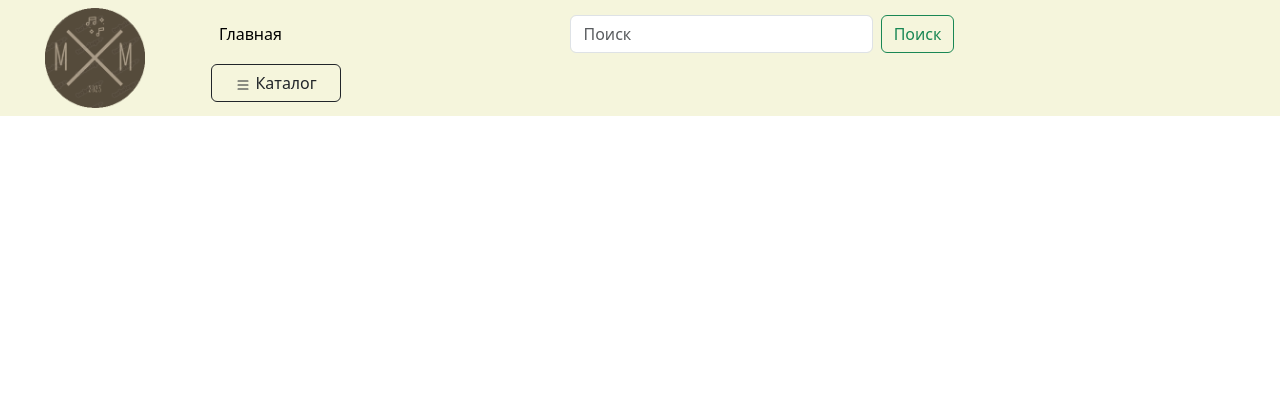
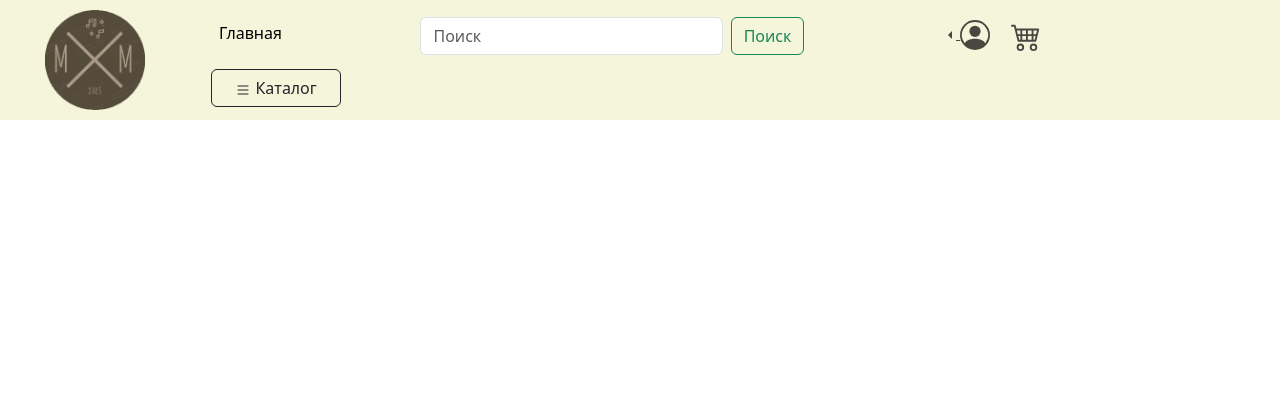
Before and after one commit to progNub/MusicShop, a Django app: page /card/ in a window 1280 px wide. Shown: the top 420 px of the page. Run offline with Django 5.2, Linux system fonts and the light colour scheme; the visitor is signed in with stand-in values (Sample User, id 1); data that the repository does not hold is empty.

Commit message:
Добавил в меню профиль и корзину

```diff
--- a/static/css/base_style.css
+++ b/static/css/base_style.css
@@ -50,7 +50,9 @@
 
 .flex-end {
     display: flex;
+    justify-content: start;
     align-self: end;
+    min-width: 300px;
 }
 
 
--- /dev/null
+++ b/static/css/menu_style.css
@@ -0,0 +1,9 @@
+#card-button-link {
+    opacity: 70%;
+
+}
+
+#card-button-link:hover {
+    opacity: 100%;
+
+}
--- a/templates/inc/_menu.html
+++ b/templates/inc/_menu.html
@@ -1,4 +1,8 @@
 {% load static %}
+{% block links %}
+	<link rel="stylesheet" href="{% static 'css/menu_style.css' %}">
+{% endblock %}
+
 <nav class="navbar navbar-expand-lg ">
 	<div class="container-fluid">
 
@@ -30,15 +34,84 @@
 								{#      Поиск   #}
 								<li class="nav-item">
 									<form class="d-flex form-search-product" action="{% url 'home' %}" role="search">
-										<input id="search-product" name="search-product" class="form-control me-2"
+										<input id="search_product" name="search_product" class="form-control me-2"
 											   type="search"
+												{% if search_product %}
+											   value="{{ search_product }}"
+												{% endif %}
 											   placeholder="Поиск" aria-label="Поиск">
 										<button class="btn btn-outline-success" type="submit">Поиск</button>
 									</form>
 								</li>
 							</ul>
 						</div>
-						<div class="flex-end"></div>
+						<div class="flex-end ">
+
+							<ul class="navbar-nav me-auto mb-2 mb-lg-0">
+
+								{#      Профиль   #}
+								{% if user.is_authenticated %}
+									<li class="nav-item" id="card-button-link">
+										<div class="dropstart">
+											<a class="btn btn-link dropdown-toggle text-black" href="#" role="button"
+											   id="dropdownMenuLink" data-bs-toggle="dropdown" aria-expanded="false">
+												<svg xmlns="http://www.w3.org/2000/svg" width="30" height="30"
+													 fill="currentColor" class="bi bi-person-circle"
+													 viewBox="0 0 16 16">
+													<path d="M11 6a3 3 0 1 1-6 0 3 3 0 0 1 6 0z"/>
+													<path fill-rule="evenodd"
+														  d="M0 8a8 8 0 1 1 16 0A8 8 0 0 1 0 8zm8-7a7 7 0 0 0-5.468 11.37C3.242 11.226 4.805 10 8 10s4.757 1.225 5.468 2.37A7 7 0 0 0 8 1z"/>
+												</svg>
+											</a>
+
+											<ul class="dropdown-menu">
+												<li><a class="dropdown-item" href="#">Мой профиль</a></li>
+												{% if user.is_superuser %}
+													<li><a class="dropdown-item"
+														   href="{% url 'admin:index' %}">Админка</a></li>
+												{% endif %}
+												<li><a class="dropdown-item" href="{% url 'logout' %}">Выйти</a></li>
+											</ul>
+										</div>
+									</li>
+								{% else %}
+									<li class="nav-item" id="card-button-link">
+										<div class="dropstart">
+											<a class="btn btn-link dropdown-toggle text-black" href="#" role="button"
+											   id="dropdownMenuLink" data-bs-toggle="dropdown" aria-expanded="false">
+												<svg xmlns="http://www.w3.org/2000/svg" width="30" height="30"
+													 fill="currentColor" class="bi bi-person-circle"
+													 viewBox="0 0 16 16">
+													<path d="M11 6a3 3 0 1 1-6 0 3 3 0 0 1 6 0z"/>
+													<path fill-rule="evenodd"
+														  d="M0 8a8 8 0 1 1 16 0A8 8 0 0 1 0 8zm8-7a7 7 0 0 0-5.468 11.37C3.242 11.226 4.805 10 8 10s4.757 1.225 5.468 2.37A7 7 0 0 0 8 1z"/>
+												</svg>
+											</a>
+
+											<ul class="dropdown-menu">
+												<li><a class="dropdown-item" href="{% url 'login' %}">Войти</a></li>
+												<li><a class="dropdown-item" href="{% url 'register' %}">Зарегистрироваться</a>
+												</li>
+											</ul>
+										</div>
+									</li>
+								{% endif %}
+								{#      Профиль   #}
+
+								{#      Корзина   #}
+								{% if user.is_authenticated %}
+									<li class="nav-item" id="card-button-link">
+										<a class="nav-link active" aria-current="page" href="{% url 'orders' %}">
+											<svg xmlns="http://www.w3.org/2000/svg" width="30" height="30"
+												 fill="currentColor" class="bi bi-cart4" viewBox="0 0 16 16">
+												<path d="M0 2.5A.5.5 0 0 1 .5 2H2a.5.5 0 0 1 .485.379L2.89 4H14.5a.5.5 0 0 1 .485.621l-1.5 6A.5.5 0 0 1 13 11H4a.5.5 0 0 1-.485-.379L1.61 3H.5a.5.5 0 0 1-.5-.5zM3.14 5l.5 2H5V5H3.14zM6 5v2h2V5H6zm3 0v2h2V5H9zm3 0v2h1.36l.5-2H12zm1.11 3H12v2h.61l.5-2zM11 8H9v2h2V8zM8 8H6v2h2V8zM5 8H3.89l.5 2H5V8zm0 5a1 1 0 1 0 0 2 1 1 0 0 0 0-2zm-2 1a2 2 0 1 1 4 0 2 2 0 0 1-4 0zm9-1a1 1 0 1 0 0 2 1 1 0 0 0 0-2zm-2 1a2 2 0 1 1 4 0 2 2 0 0 1-4 0z"/>
+											</svg>
+										</a>
+									</li>
+								{% endif %}
+								{#      Корзина   #}
+							</ul>
+						</div>
 
 					</div>
 					{#     Нижний навбар   #}
```
Also changed, not shown: products/views.py (+7 -1 lines).
